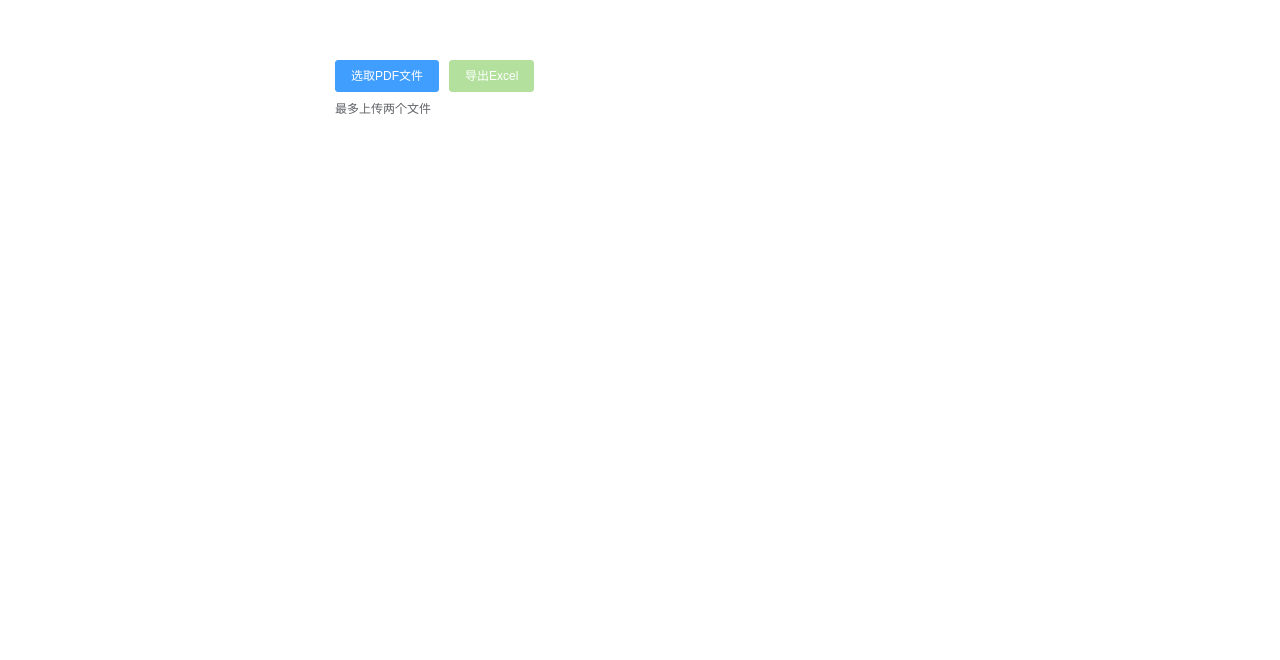
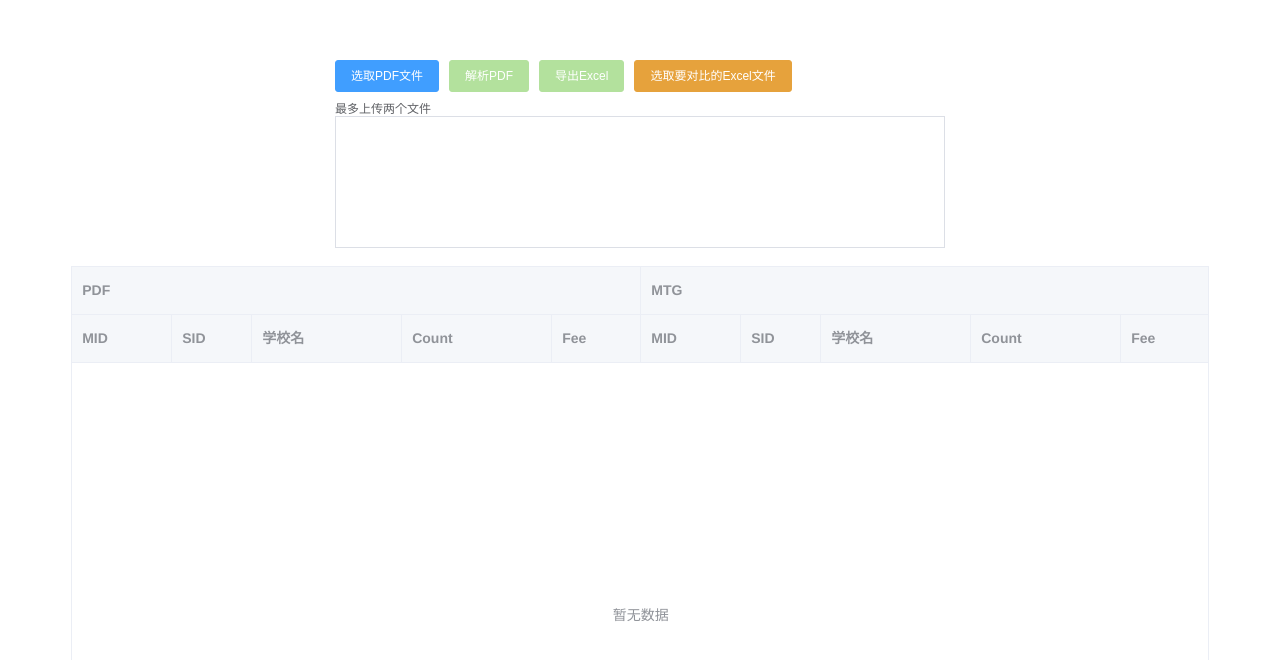
Before and after one commit to ZhikunHuang/mtg-pay-confirm, a Vue app: page /#/ in a window 1280 px wide. Shown: the top 660 px of the page. Built offline with nearby package versions, Linux system fonts and the light colour scheme.

Commit message:
add table and import stand data

```diff
--- a/src/main.js
+++ b/src/main.js
@@ -4,7 +4,7 @@ import Vue from 'vue'
 import App from './App'
 import router from './router'
 
-import { Tag, Upload, Button, Input, Message } from 'element-ui';
+import { Tag, Upload, Button, Input, Message, Table, TableColumn } from 'element-ui';
 
 Vue.config.productionTip = false
 
@@ -12,6 +12,8 @@ Vue.component(Tag.name, Tag);
 Vue.component(Upload.name, Upload);
 Vue.component(Button.name, Button);
 Vue.component(Input.name, Input);
+Vue.component(Table.name, Table);
+Vue.component(TableColumn.name, TableColumn);
 
 Vue.prototype.$message = Message;
 // Vue.use(ElementUI);
--- a/src/pages/PayConfirm.vue
+++ b/src/pages/PayConfirm.vue
@@ -1,14 +1,24 @@
 <template>
+  <div>
     <div class="pay-confirm">
+      <div style="display:flex;">
         <el-upload class="upload-demo" ref="upload" action="" :on-preview="handlePreview" :limit="2" accept=".pdf"
           :file-list="fileList" :http-request="handleUpload" :auto-upload="true">
           <el-button slot="trigger" size="small" type="primary" :disabled="fileList.length == 2">选取PDF文件</el-button>
           <el-button style="margin-left: 10px;" size="small" type="success" :disabled="!fileList || fileList.length === 0"
-        @click="submitUpload">导出Excel</el-button>
-
+            @click="ParsePDF">解析PDF</el-button>
+          <el-button style="margin-left: 10px;" size="small" type="success"
+            :disabled="!PdfDataList || PdfDataList.length === 0" @click="ExportExcel">导出Excel</el-button>
           <div slot="tip" class="el-upload__tip">最多上传两个文件</div>
           <div slot="file"></div>
         </el-upload>
+        <el-upload type="warning" action="" :http-request="ImportExcel" size="small" :limit="1" accept=".xlsx"
+          :file-list="file2List" :auto-upload="true" style="margin-left: 10px;">
+          <!-- :disabled="!PdfDataList || PdfDataList.length === 0" -->
+          <el-button slot="trigger" size="small" type="warning">选取要对比的Excel文件</el-button>
+          <div slot="file"></div>
+        </el-upload>
+      </div>
       <div class="file-list-container">
         <div v-for="(file, index) in fileList" :key="file.url" style="margin-top:10px;">
           <div class="file-name">
@@ -32,22 +42,70 @@
         </div>
       </div>
     </div>
+    <div class="table-container">
+      <br />
+      <el-table :data="PdfDataList" border style="width: 100%" height="600">
+        <el-table-column label="PDF">
+          <el-table-column prop="MID" label="MID" width="100">
+          </el-table-column>
+          <el-table-column prop="SID" label="SID" width="80">
+          </el-table-column>
+          <el-table-column prop="SchoolName" label="学校名" width="150">
+          </el-table-column>
+          <el-table-column prop="Count" label="Count" width="150">
+          </el-table-column>
+          <el-table-column prop="Fee" label="Fee">
+          </el-table-column>
+        </el-table-column>
+        <el-table-column label="MTG">
+          <el-table-column prop="MTG_MID" label="MID" width="100">
+          </el-table-column>
+          <el-table-column prop="MTG_SID" label="SID" width="80">
+          </el-table-column>
+          <el-table-column prop="MTG_SchoolName" label="学校名" width="150">
+          </el-table-column>
+          <el-table-column prop="MTG_Count" label="Count" width="150">
+          </el-table-column>
+          <el-table-column prop="MTG_Fee" label="Fee">
+          </el-table-column>
+        </el-table-column>
+      </el-table>
+    </div>
+  </div>
 </template>
 
 <script>
-import { pdf2json, deepClone, checkHasPassword, saveToFile } from '@/utils/pdf2json.js';
+import { pdf2json, deepClone, checkHasPassword, saveToFile, xlsx2Json, SheetNamePattern } from '@/utils/pdf2json.js';
 export default {
   name: 'PayConfirm',
   data() {
     return {
       fileList: [],
-      isLoading: false,
+      file2List: [],
+      montageFileList: null,
+
+      PdfDataList: [],
+      MTGDataList: []
     }
   },
   created() {
   },
   methods: {
-    submitUpload() {
+    ImportExcel(e) {
+      var url = URL.createObjectURL(e.file);
+      this.montageFileList = url
+      xlsx2Json(e.file).then((result) => {
+        console.log(result);
+      }).catch((err) => {
+        console.log(err);
+      });
+    },
+    ExportExcel() {
+
+      const header = [['MID', 'SID', '学校名', 'Count', 'Fee']];
+      saveToFile(header, this.PdfDataList, `${new Date().getTime()}.xlsx`);
+    },
+    ParsePDF() {
       if (this.fileList) {
         var isAnyNoPwd = this.fileList.some(item => !item.pwd && item.checkPassword);
         if (!isAnyNoPwd) {
@@ -79,14 +137,15 @@ export default {
 
     },
     async pdf2json() {
+
+      this.PdfDataList = [];
       try {
         var data = await pdf2json(deepClone(this.fileList));
         if (!data || data.some(item => !item.MID)) {
           this.$message.error('数据解析失败，请检查文件是否正确');
           return;
         }
-        const header = [['MID', 'SID', '学校名', 'Count', 'Fee']];
-        saveToFile(header, data, `${new Date().getTime()}.xlsx`);
+        this.PdfDataList = data;
       } catch (error) {
         this.$message.error('数据解析失败');
       }
@@ -103,6 +162,12 @@ label {
 
 .pay-confirm {
   width: 610PX;
+  margin: 0 auto;
+}
+
+.table-container {
+  width: 90%;
+  min-width: 1025px;
   margin: 0 auto;
 }
 
@@ -128,6 +193,9 @@ label {
 
 .file-list-container {
   text-align: left;
+  height: 130px;
+  border: 1px solid #dcdfe6;
+  padding: 0 0 0 5px;
 }
 
 .file-list-container>div {
--- a/src/utils/pdf2json.js
+++ b/src/utils/pdf2json.js
@@ -1,6 +1,7 @@
 
 import * as XLSX from "xlsx";
 
+export var SheetNamePattern = /^(0?[1-9]|1[0-2])\月\((0?[1-9]|1[0-2])(0?[1-9]|[1-2][0-9]|3[0-1])-(0?[1-9]|1[0-2])(0?[1-9]|[1-2][0-9]|3[0-1])\)$/;
 export async function pdf2json(files) {
 
   async function convertPdfToJson(file) {
@@ -144,8 +145,6 @@ export function deepClone(arr) {
     };
   });
 }
-
-
 export function checkHasPassword(url) {
   return new Promise((resolve, reject) => {
 
@@ -156,9 +155,7 @@ export function checkHasPassword(url) {
     });
   });
 }
-export
-
-  function saveToFile(header, data, fileName) {
+export function saveToFile(header, data, fileName) {
 
   // 将JS数据数组转换为工作表。
   const headerWs = XLSX.utils.aoa_to_sheet(header);
@@ -172,3 +169,45 @@ export
   /* 生成xlsx文件 */
   XLSX.writeFile(wb, fileName);
 }
+
+/**
+ * 导入Excel到Json
+ * @param {String} file: blob:https://www.example.com/xxxx
+ * @returns any[]
+ */
+export function xlsx2Json(file) {
+
+  return new Promise(function (resolve, reject) {
+    const reader = new FileReader()
+    reader.onload = function (e) {
+      const data = e.target.result
+      this.wb = XLSX.read(data, {
+        type: 'binary'
+      })
+      const result = []
+      this.wb.SheetNames.forEach((sheetName, index) => {
+        var sheetData = XLSX.utils.sheet_to_json(this.wb.Sheets[sheetName]);
+        if (SheetNamePattern.test(sheetName)) {
+          sheetData = sheetData.map(item => {
+
+            return {
+              "MTG_MID": item.MID,
+              "MTG_SID": item.SID,
+              MTG_SchoolName: item["学校名"],
+              MTG_Count: item["件数"],
+              MTG_Fee: item["取扱金額"]
+            }
+
+          });
+        }
+        result.push({
+          sheetName: sheetName,
+          sheetData: sheetData
+        })
+      })
+      resolve(result)
+    }
+    reader.readAsBinaryString(file);
+  })
+  // reader.readAsBinaryString(file) // 传统input方法
+};
```
Lines whose indentation alone changed are shown as unchanged.
